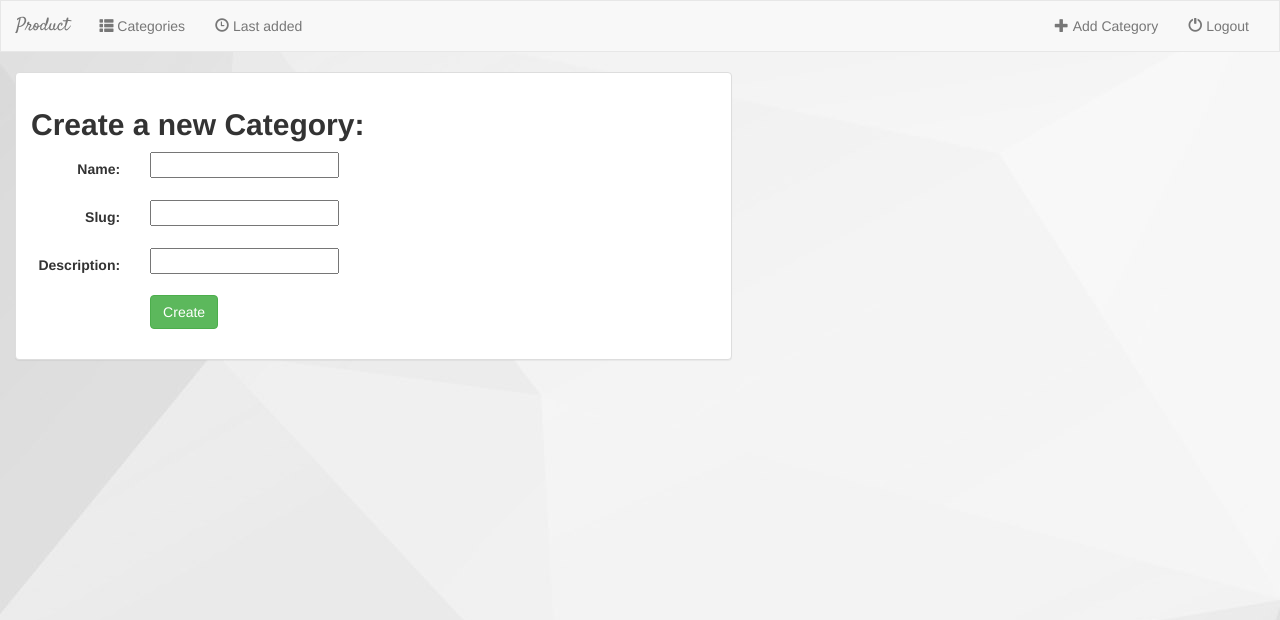
After one commit to VadymPolianskyi/product, a Django app: a page that uses app/templates/app/base.html in a window 1280 px wide. The commit adds this page. Shown: the top 620 px of the page. Run offline with Django 3.2, Linux system fonts and the light colour scheme; some libraries are stand-ins or nearby versions.

Commit message:
added creating category

```diff
--- a/app/models.py
+++ b/app/models.py
@@ -1,3 +1,4 @@
+from django.core.urlresolvers import reverse
 from django.db import models
 
 
@@ -6,8 +7,12 @@ class Category(models.Model):
     slug = models.CharField(max_length=250)
     description = models.CharField(max_length=500)
 
+    def get_absolute_url(self):
+        return reverse('app:detail_category', kwargs={'pk':self.id})
+
     def __str__(self):
         return self.name
+
 
 
 class Product(models.Model):
@@ -16,8 +21,8 @@ class Product(models.Model):
     slug = models.CharField(max_length=250)
     description = models.CharField(max_length=500)
     price = models.FloatField(default=0)
-    created_at = models.DateField()
-    modified_at = models.DateField()
+    created_at = models.DateTimeField()
+    modified_at = models.DateTimeField()
 
     def __str__(self):
         return self.name
--- a/app/templates/app/base.html
+++ b/app/templates/app/base.html
@@ -34,7 +34,7 @@
                         </a>
                     </li>
                     <li class="">
-                        <a href="{% url 'app:main' %}">
+                        <a href="{% url 'app:last_added' %}">
                             <span class="glyphicon glyphicon-time" aria-hidden="true"></span>&nbsp;Last added
                         </a>
                     </li>
@@ -42,7 +42,7 @@
 
                 <ul class="nav navbar-nav navbar-right">
                     <li class="">
-                        <a href="{% url 'app:main' %}">
+                        <a href="{% url 'app:category_create' %}">
                             <span class="glyphicon glyphicon-plus" aria-hidden="true"></span>&nbsp;Add Category
                         </a>
                     </li>
--- /dev/null
+++ b/app/templates/app/create_category.html
@@ -0,0 +1,32 @@
+{% extends 'app/base.html' %}
+{% block title %}Create a New Category{% endblock %}
+
+{% block body %}
+<div class="container-fluid">
+
+    <div class="row">
+
+
+        <div class="col-sm-12 col-md-7">
+            <div class="panel panel-default">
+
+                <div class="panel-body">
+                    <h2><strong>Create a new Category:</strong></h2>
+                    <form class="form-horizontal" action="" method="post" enctype="multipart/form-data">
+                        {% csrf_token %}
+                        {% include 'app/form_template.html' %}
+                        <div class="form-group">
+                            <div class="col-sm-offset-2 col-sm-10">
+                                <button type="submit" class="btn btn-success">Create</button>
+                            </div>
+                        </div>
+                    </form>
+
+                </div>
+            </div>
+        </div>
+
+    </div>
+
+</div>
+{% endblock %}
--- a/app/templates/app/detail_product.html
+++ b/app/templates/app/detail_product.html
@@ -12,7 +12,7 @@
                 <div class="panel panel-default">
                     <div class="panel-body">
                         <h3><strong>Name:</strong> {{ product.name }}</h3>
-                        <h3><strong>Slug:</strong> {{ product.slug }}</h3>
+                        <h3><strong>Price:</strong> {{ product.price }}$</h3>
                     </div>
                 </div>
             </div>
@@ -26,9 +26,9 @@
             </div>
         </div>
         <div class="col-sm-5 col-md-12">
-            <a href="{% url 'app:detail_category' product.category.id %}">
+            <a href="{% url 'app:detail_category' product.category.slug%}">
                     <button type="button" class="btn btn-success">
-                        <span class="glyphicon glyphicon-menu-left"></span>&nbsp; Back to Category
+                        <span class="glyphicon glyphicon-menu-left"></span>&nbsp; Back to {{ product.category.name }}
                     </button>
             </a>
         </div>
--- /dev/null
+++ b/app/templates/app/form_template.html
@@ -0,0 +1,9 @@
+{% for field in form %}
+    <div class="form-group">
+        <div class="col-sm-offset-2 col-sm-10">
+            <span class="text-danger small">{{ field.errors }}</span>
+        </div>
+        <label class="control-label col-sm-2">{{ field.label_tag }}</label>
+        <div class="col-sm-10">{{ field }}</div>
+    </div>
+{% endfor %}
--- a/app/templates/app/main.html
+++ b/app/templates/app/main.html
@@ -20,7 +20,7 @@
                             <h4><small>{{ category.description }}</small></h4>
 
                             <!-- View Details -->
-                            <a href="{% url 'app:detail_category' category.id %}" class="btn btn-primary btn-sm" role="button">View Details</a>
+                            <a href="{% url 'app:detail_category' category.slug %}" class="btn btn-primary btn-sm" role="button">View Details</a>
 
                             <!-- Delete Category -->
                             <form action="{% url 'app:main' %}" method="post" style="display: inline;">
--- a/app/urls.py
+++ b/app/urls.py
@@ -6,7 +6,9 @@ app_name = 'app'
 
 urlpatterns = [
 
-    url(r'^$', views.MainView.as_view(), name='main'),
-    url(r'^detail/(?P<pk>[0-9]+)/$', views.DetailCategoryView.as_view(), name='detail_category'),
-    url(r'^detail/(?P<category_id>[0-9]+)/(?P<pk>[0-9]+)$', views.DetailProductView.as_view(), name='detail_product'),
+    url(r'^$', views.CategoriesView.as_view(), name='main'),
+    url(r'^(?P<slug>[\w-]+)/$', views.DetailCategoryView.as_view(), name='detail_category'),
+    url(r'^(?P<category_slug>[\w-]+)/(?P<slug>[\w-]+)$', views.DetailProductView.as_view(), name='detail_product'),
+    url(r'^category/add/$', views.CategoryCreate.as_view(), name='category_create'),
+    url(r'^last-added/24/$', views.ProductsView.as_view(), name='last_added'),
 ]
--- a/app/views.py
+++ b/app/views.py
@@ -1,16 +1,24 @@
 # -*- coding: utf-8 -*-
 from __future__ import unicode_literals
 
+from django.contrib.auth.decorators import login_required
+from django.utils.decorators import method_decorator
 from django.views import generic
+from django.views.generic import CreateView
 
 from app.models import Category, Product
+from app.service.date_service import check_datetime
 
 ADDRESS_MAIN_HTML = 'app/main.html'
+ADDRESS_LAST_ADDED_HTML = 'app/last_added.html'
 DETAIL_CATEGORY_ADDRESS = 'app/detail_category.html'
 DETAIL_PRODUCT_ADDRESS = 'app/detail_product.html'
+ADDRESS_CREATE_CATEGORY = 'app/create_category.html'
+
+CATEGORY_FIELDS = ['name', 'slug', 'description']
 
 
-class MainView(generic.ListView):
+class CategoriesView(generic.ListView):
     template_name = ADDRESS_MAIN_HTML
     context_object_name = 'all_categories'
 
@@ -26,3 +34,26 @@ class DetailCategoryView(generic.DetailView):
 class DetailProductView(generic.DetailView):
     model = Product
     template_name = DETAIL_PRODUCT_ADDRESS
+
+
+class CategoryCreate(CreateView):
+    template_name = ADDRESS_CREATE_CATEGORY
+    model = Category
+    fields = CATEGORY_FIELDS
+
+
+class ProductsView(generic.ListView):
+    template_name = ADDRESS_LAST_ADDED_HTML
+    context_object_name = 'all_products'
+
+    @method_decorator(login_required)
+    def dispatch(self, request, *args, **kwargs):
+        return super(ProductsView, self).dispatch(request, *args, **kwargs)
+
+    def get_queryset(self):
+        products = Product.objects.all()
+        result= set()
+        for product in products:
+            if check_datetime(product.created_at):
+                result.add(product)
+        return result
--- a/product/urls.py
+++ b/product/urls.py
@@ -3,5 +3,5 @@ from django.contrib import admin
 
 urlpatterns = [
     url(r'^admin/', admin.site.urls),
-    url(r'^product/', include('app.urls')),
+    url(r'^products/', include('app.urls')),
 ]
```
Also changed, not shown: app/templates/app/detail_category.html (+10 -4 lines).
